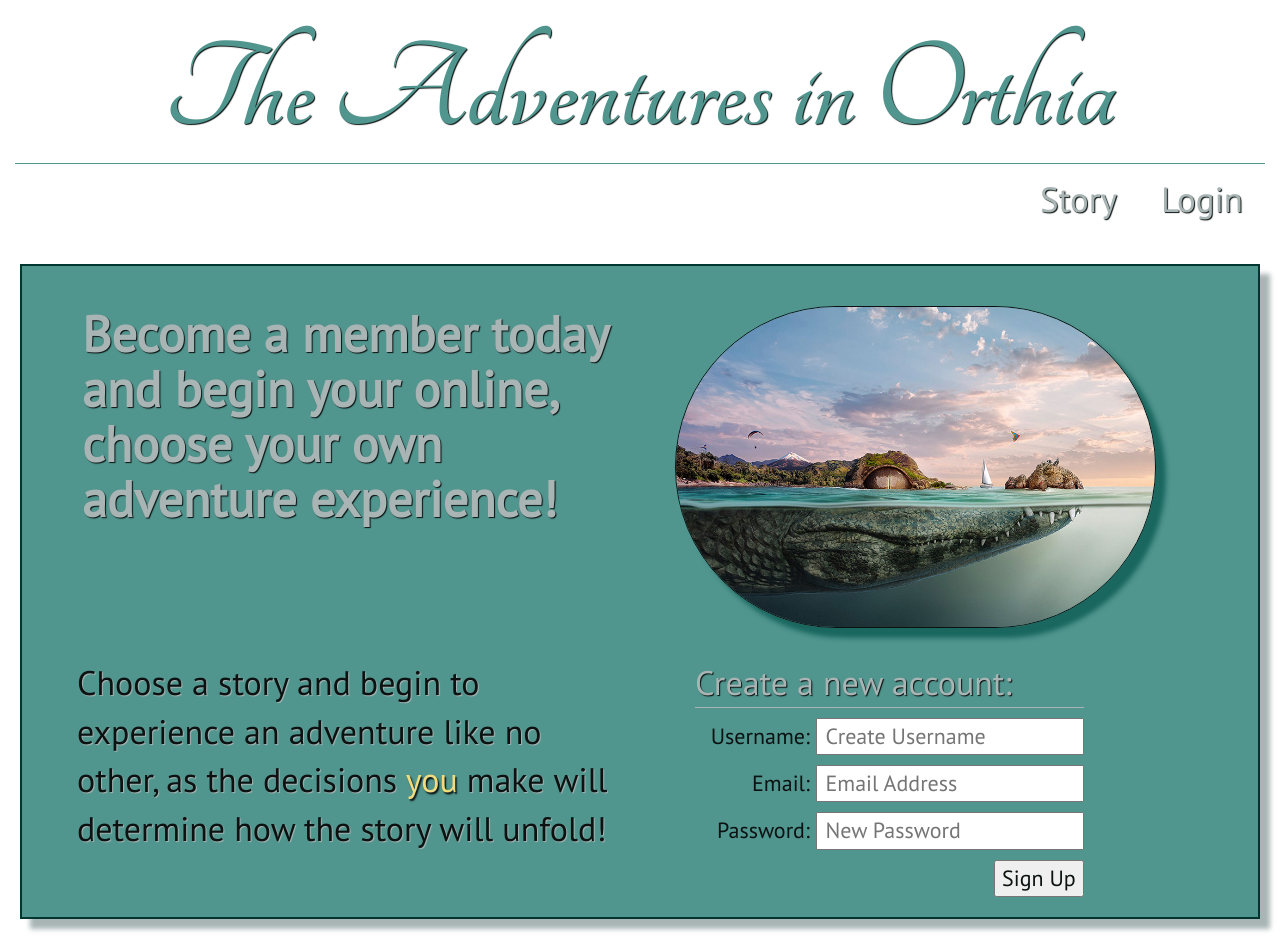
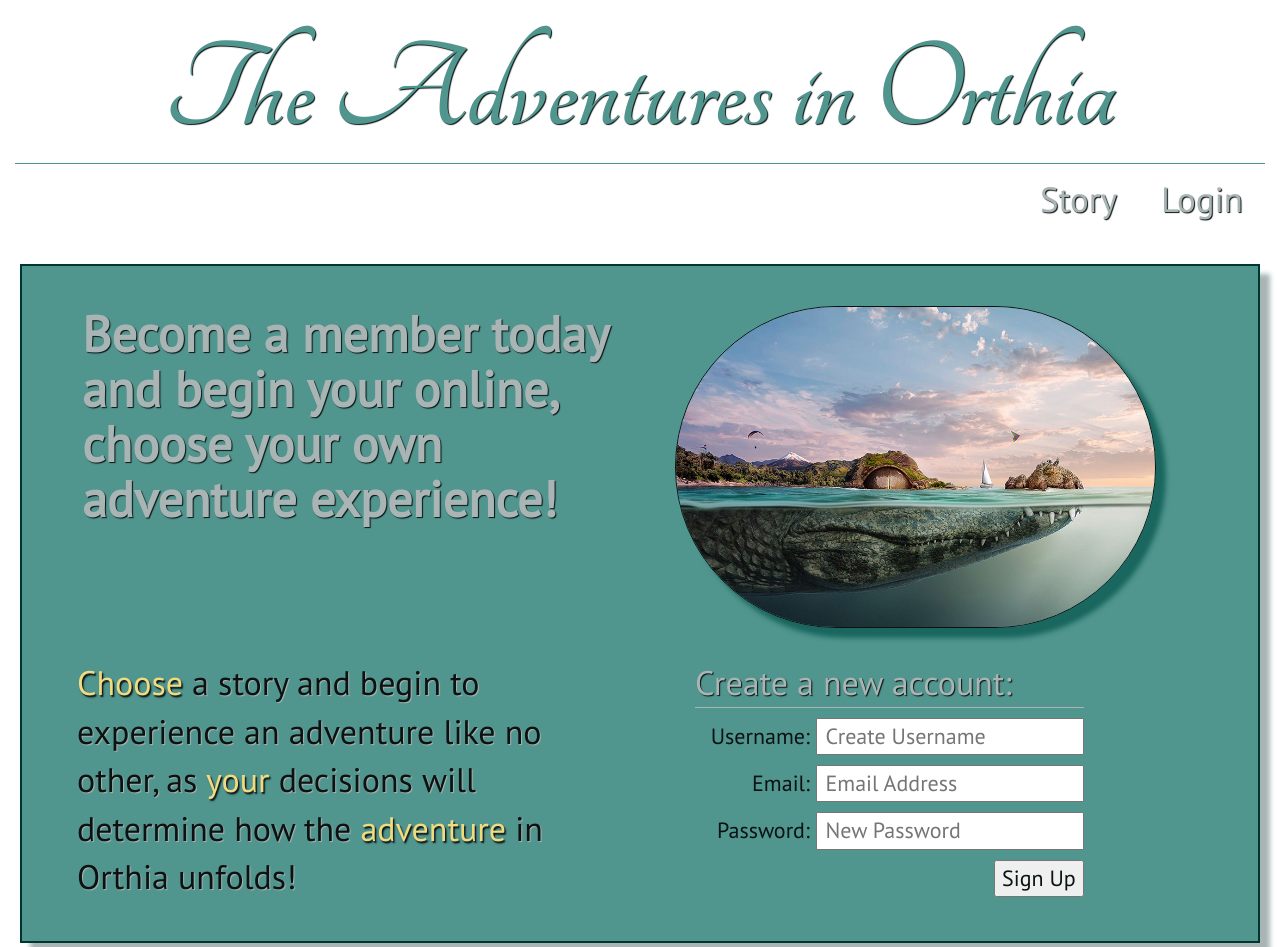
Before and after one commit to kevin-england/World, a plain HTML site: page public/index.html in a window 1280 px wide. Shown: the top 947 px of the page. Drawn offline with nearby package versions, Linux system fonts and the light colour scheme.

Commit message:
Finishing touches on login/member home page, #1

```diff
--- a/public/index.html
+++ b/public/index.html
@@ -31,7 +31,7 @@
         </div>
         <div class="row">
           <div class="col-md-6">
-            <p class="member-two">Choose a story and begin to experience an adventure like no other, as the decisions <span class="user">you</span> make will determine how the story will unfold!</p>
+            <p class="member-two"><span class="user">Choose</span> a story and begin to experience an adventure like no other, as <span class="user">your</span> decisions will determine how the <span class="user">adventure</span> in Orthia unfolds!</p>
           </div>
           <br>
           <div class="col-md-4 signin">
```
